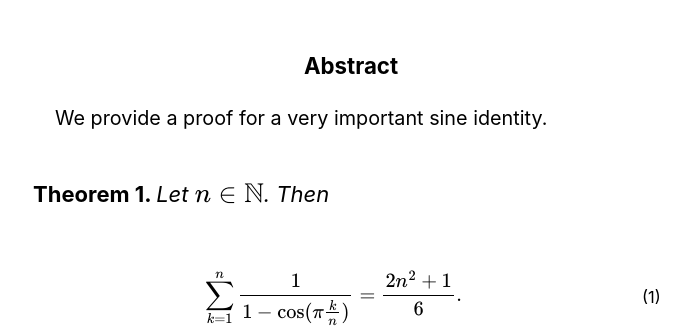
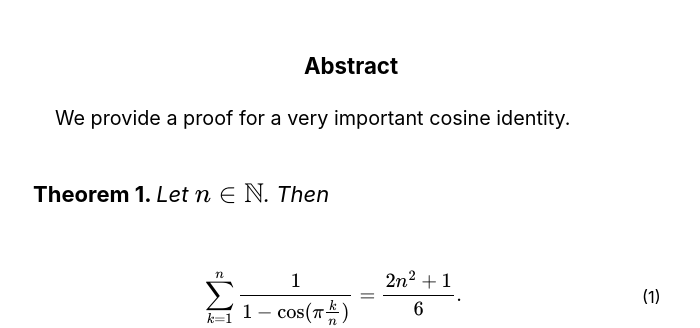
Before and after one commit to HEisenmann/HEisenmann.github.io, a Jekyll site: the page built from _posts/2025-03-24-Math_content.md, in a window 1280 px wide and 900 px high, scrolled down 361 px. Shown: the part 154-482 px from the top of the window, without its empty margins (289-989 px from the left). Built offline with Jekyll 4.4.1, drawn with Linux system fonts in a browser that asks for light colours; cached includes are drawn as plain includes; a script that is not in the unit is left out; part of the change alters nothing that is shown.

````diff
--- a/_posts/2025-03-24-Math_content.md
+++ b/_posts/2025-03-24-Math_content.md
@@ -7,14 +7,12 @@ title: Math content
 ---
 I want to post some math content, and tried out several options. The following I generated by converting a TeXfile to html with the command ```make4ht```.
 
+
 <html lang='en-US' xml:lang='en-US'>
 <head><title>Very important sum of reciprocal cosine identity</title>
 <meta charset='utf-8' />
 <meta content='TeX4ht (https://tug.org/tex4ht/)' name='generator' />
 <meta content='width=device-width,initial-scale=1' name='viewport' />
-<link href='main.css' rel='stylesheet' type='text/css' />
-<meta content='main.tex' name='src' />
- <script async='async' id='MathJax-script' src='https://cdn.jsdelivr.net/npm/mathjax@3/es5/mml-chtml.js' type='text/javascript'></script>
 </head><body>
    <div class='maketitle'>
 
@@ -28,7 +26,7 @@ I want to post some math content, and tried out several options. The following I
 <h3 class='abstracttitle'>
 <span class='cmbx-9'>Abstract</span>
 </h3>
-     <!-- l. 52 --><p class='noindent'><span class='cmr-9'>We provide a proof for a very important sine identity.</span>
+     <!-- l. 52 --><p class='noindent'><span class='cmr-9'>We provide a proof for a very important cosine identity.</span>
 </p>
 </section>
    <div class='newtheorem'>
````
